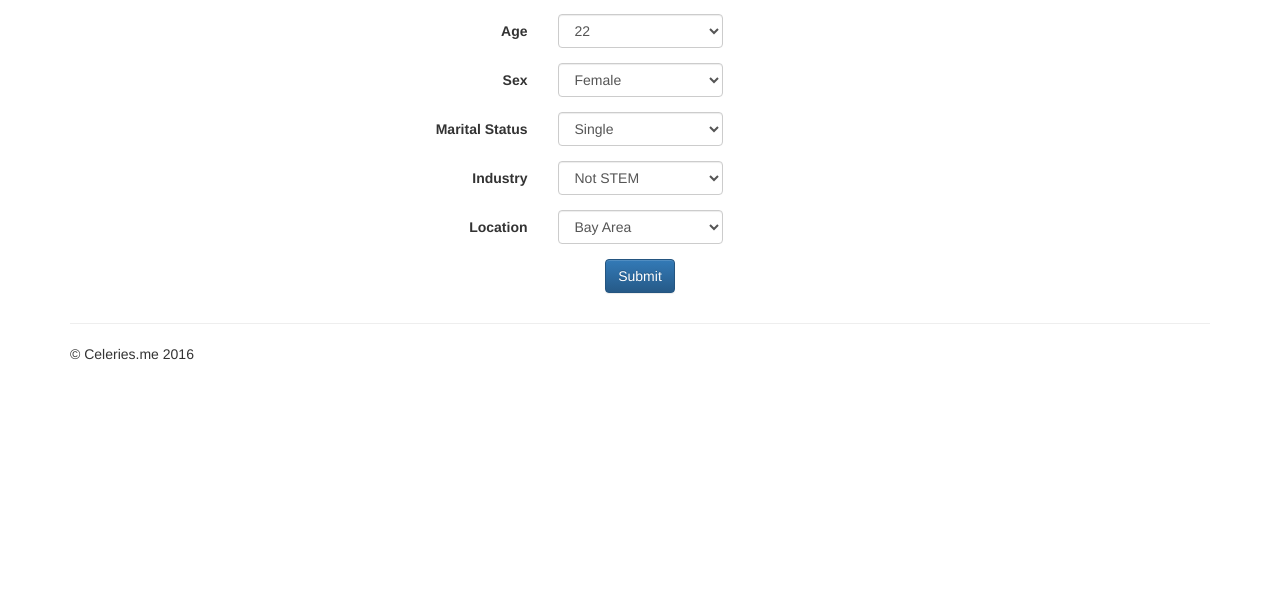
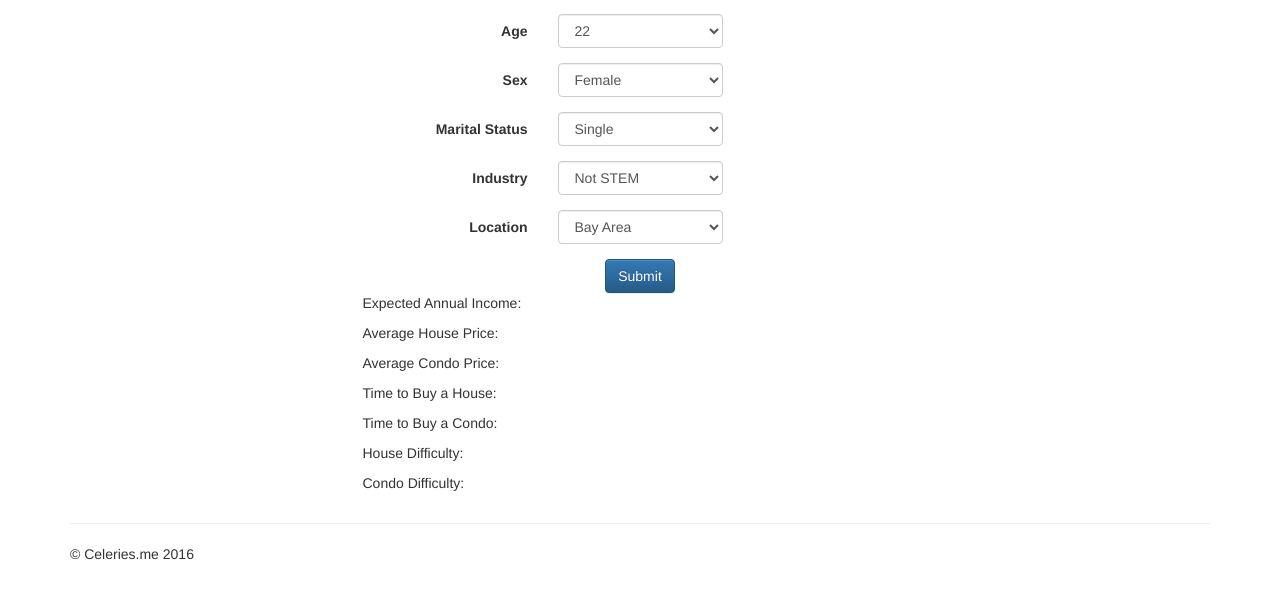
Before and after one commit to jacky-liang/hackintuit, a plain HTML site: page index.html in a window 1280 px wide. Shown: the part 57-656 px from the top of the page. Drawn offline with nearby package versions, Linux system fonts and the light colour scheme.

Commit message:
wip frontend

```diff
--- a/index.html
+++ b/index.html
@@ -128,7 +128,13 @@
         <div class="col-md-3">
         </div>
         <div class="col-md-6">
-            <p id='info'></p>
+            <p>Expected Annual Income: <span id='salary'></span></p>
+            <p>Average House Price: <span id='sfr_price'></span></p>
+            <p>Average Condo Price: <span id='con_price'></span></p>
+            <p>Time to Buy a House: <span id='time_to_house'></span></p>
+            <p>Time to Buy a Condo: <span id='time_to_con'></span></p>
+            <p>House Difficulty: <span id='house_hardship'></span></p>
+            <p>Condo Difficulty: <span id='con_hardship'></span></p>
         </div>
         <div class="col-md-3">
         </div>
--- a/js/main.js
+++ b/js/main.js
@@ -3,18 +3,17 @@ $(document).ready(function(){
     var submit_btn = $('#submit');
 
     submit_btn.click(function(){
-
         var age = $('#age').val();
         var sex = $('#sex').val();
         var mar = $('#mar').val();
         var ind = $('#ind').val();
         var loc = $('#loc').val();
 
-        // use $.get to send http request to url?age=&sex=
         $.get('https://8e22f0d3.ngrok.io/salaries', { "age": age, "sex": sex, "mar": mar, "ind": ind, "loc": loc, "x": 5 }, function(res){
+          console.log('hi');
+          console.log(res);
           $('#info').html(res);
         })
-
 
     })
 
```
